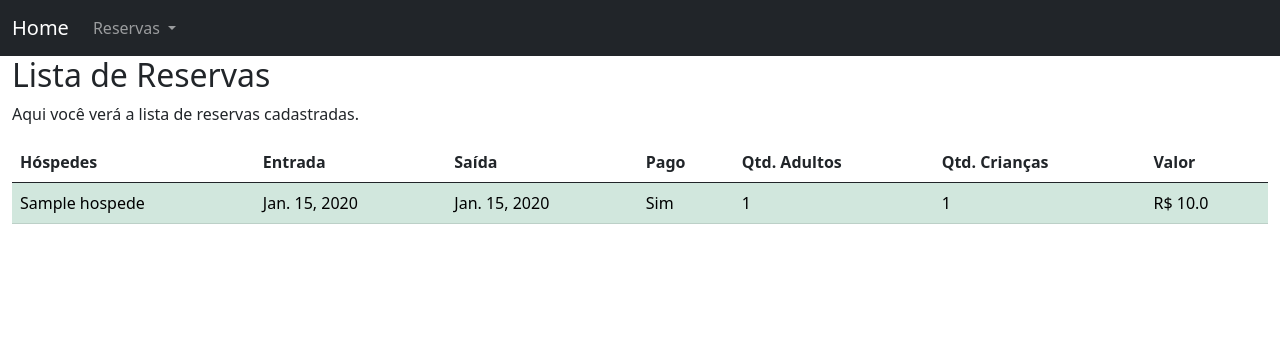
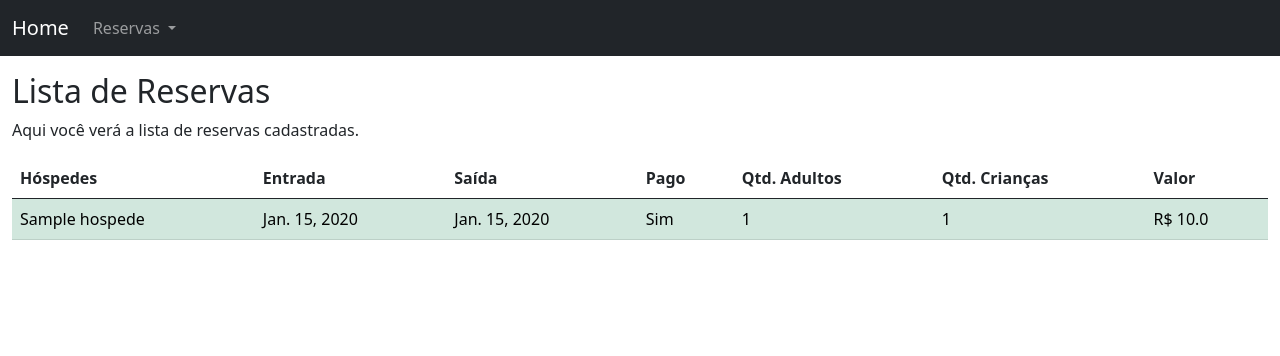
Before and after one commit to victoraugusto6/django-ubatuba-reservation, a Django app: page /reserva/ in a window 1280 px wide. Shown: the top 356 px of the page. Run offline with Django 3.2, Linux system fonts and the light colour scheme; tables that the repository leaves empty hold one stand-in row (values such as "Sample post"); some libraries are stand-ins or nearby versions.

Commit message:
Applied margin in h2

```diff
--- a/ubatuba/reserva/templates/reserva/reservation.html
+++ b/ubatuba/reserva/templates/reserva/reservation.html
@@ -9,7 +9,7 @@
         <div class="row">
             <div class="col-md-12">
 
-                <h2 class="card-title">Lista de Reservas</h2>
+                <h2 class="card-title mt-3">Lista de Reservas</h2>
                 <p>
                     Aqui você verá a lista de reservas cadastradas.
                 </p>
```
